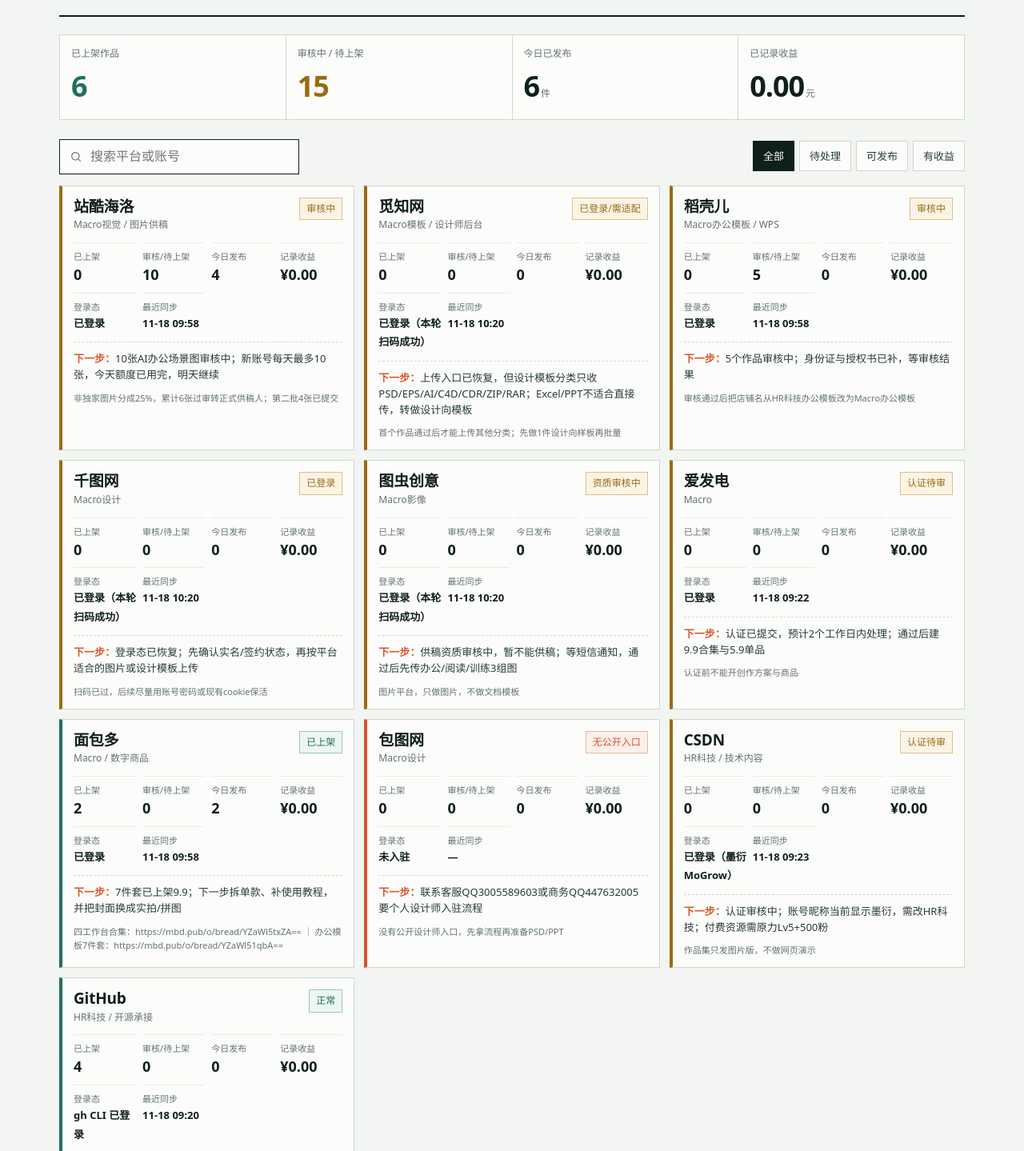
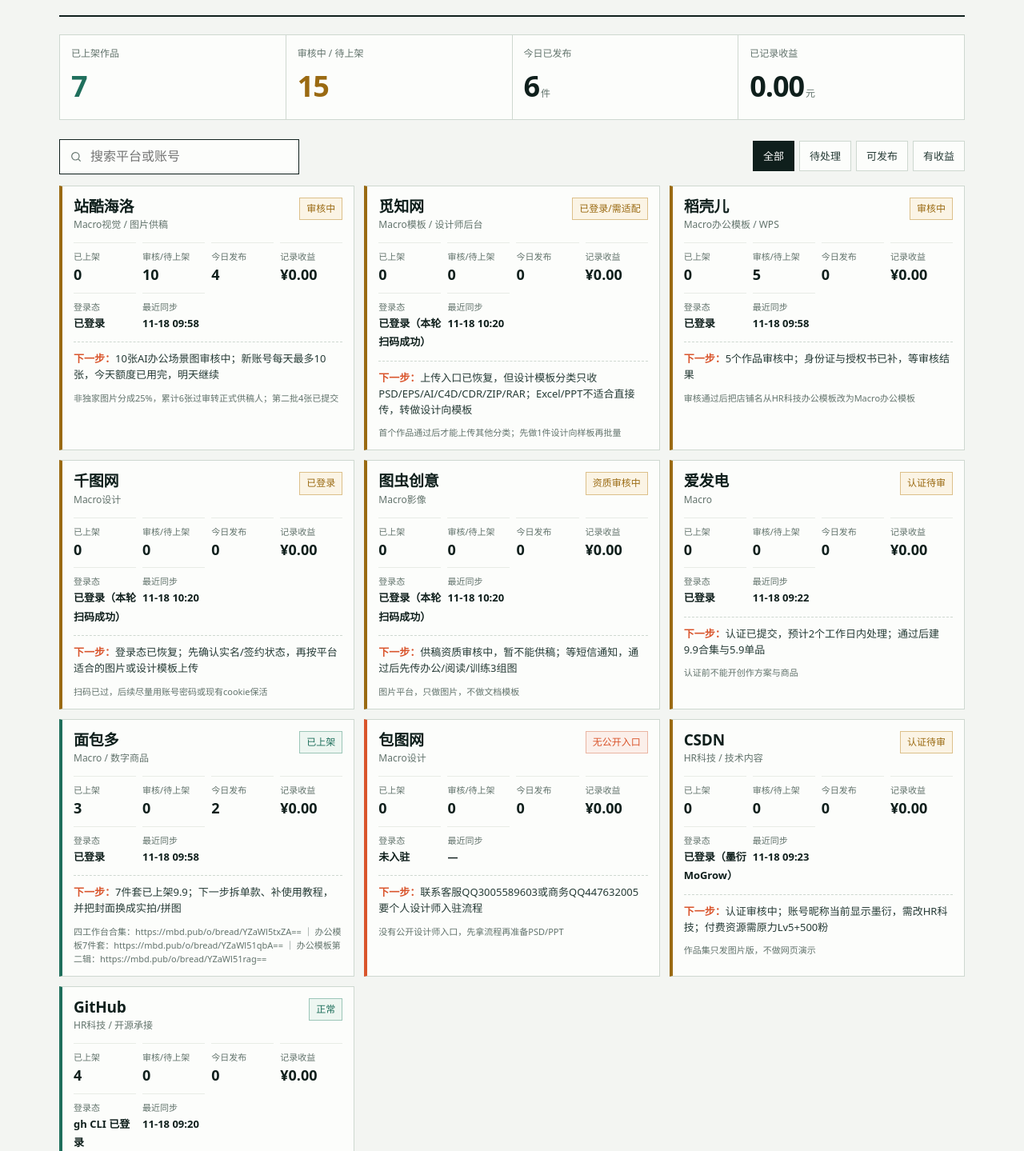
Before and after one commit to 253631672/macro-ops-ledger, a plain HTML site: page index.html in a window 1280 px wide. Shown: the part 188-1627 px from the top of the page at 80% size. Drawn offline with Linux system fonts and the light colour scheme.

Commit message:
board: 面包多已上架3件

```diff
--- a/index.html
+++ b/index.html
@@ -226,10 +226,10 @@ const DATA = [
   },
   {
     name:"面包多", alias:"Macro / 数字商品", tone:"live", badge:"已上架", badgeTone:"live",
-    live:2, pending:0, today:2, revenue:0,
+    live:3, pending:0, today:2, revenue:0,
     login:"已登录", lastSync:"11-18 09:58",
     next:"7件套已上架9.9；下一步拆单款、补使用教程，并把封面换成实拍/拼图",
-    note:"四工作台合集：https://mbd.pub/o/bread/YZaWl5txZA== ｜ 办公模板7件套：https://mbd.pub/o/bread/YZaWl51qbA=="
+    note:"四工作台合集：https://mbd.pub/o/bread/YZaWl5txZA== ｜ 办公模板7件套：https://mbd.pub/o/bread/YZaWl51qbA== ｜ 办公模板第二辑：https://mbd.pub/o/bread/YZaWl51rag=="
   },
   {
     name:"包图网", alias:"Macro设计", tone:"block", badge:"无公开入口", badgeTone:"block",
```
Also changed, not shown: 平台运营看板.html (+2 -2 lines).
